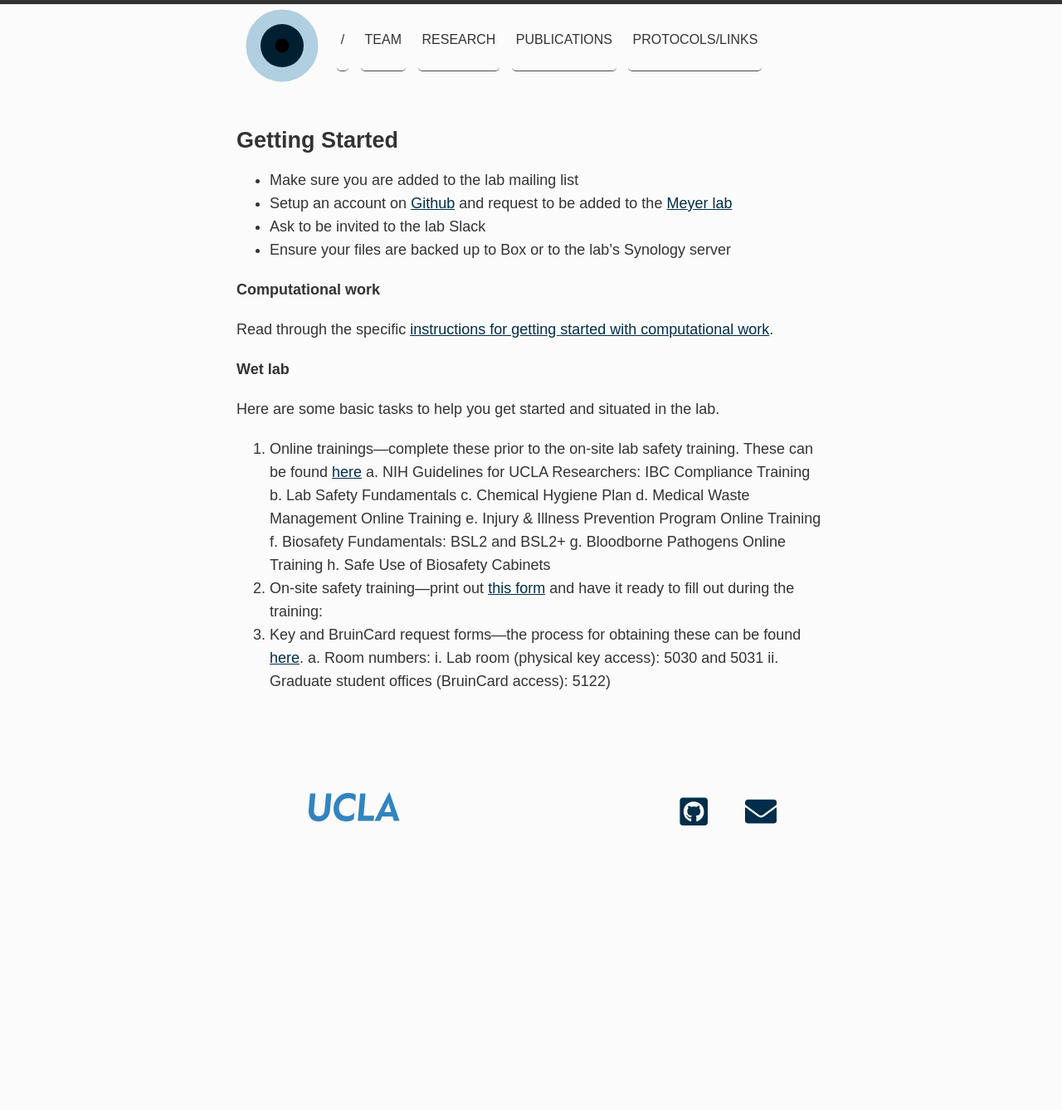
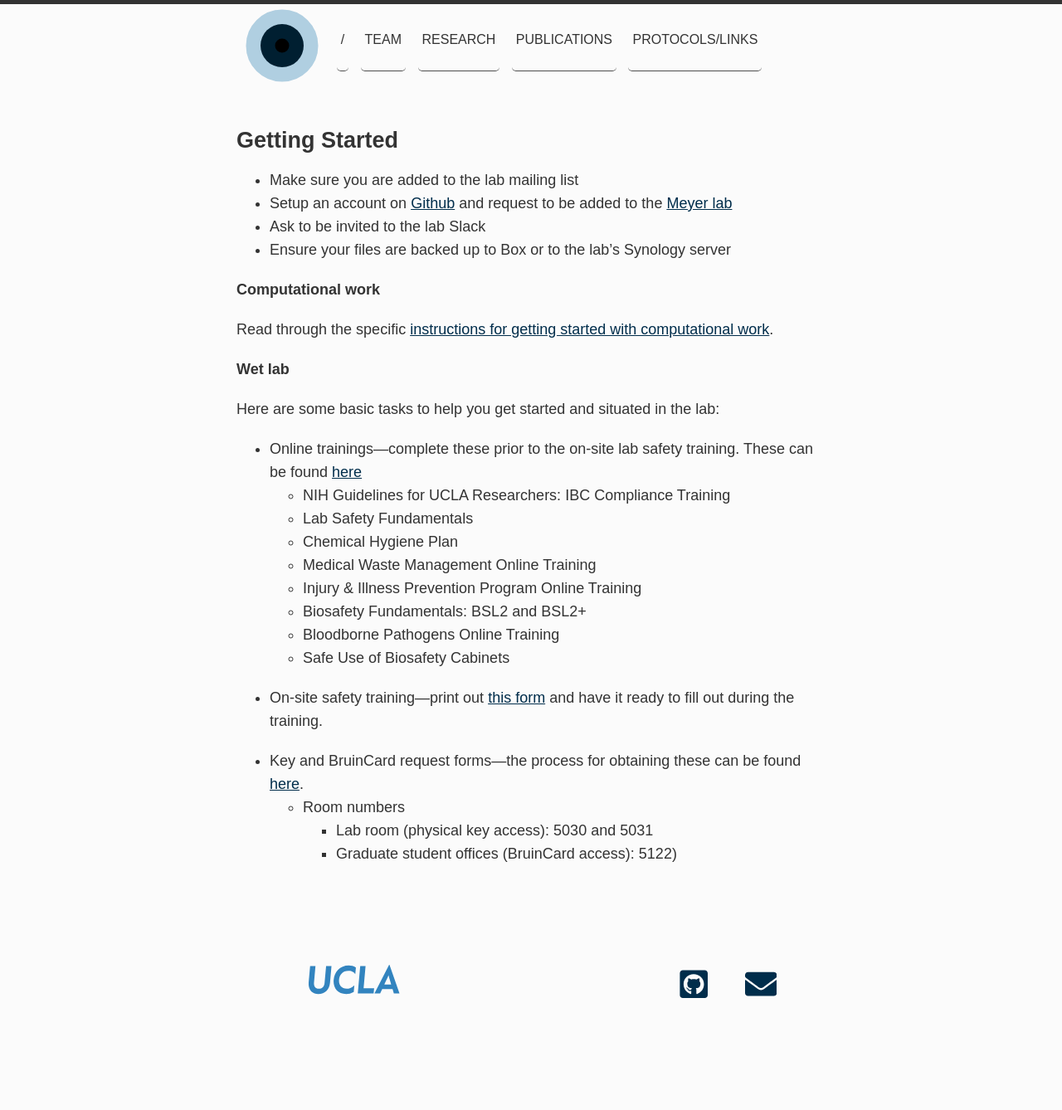
Before and after one commit to meyer-lab/asmlab.org, a Jekyll site: the page built from team/expectations/setup.md, in a window 1280 px wide. Shown: the whole page at 83% size. Built offline with Jekyll 4.4.1, drawn with Linux system fonts in a browser that asks for light colours; some web fonts are replaced; before the commit the page ends 1130 px from its top, so only the background shows below that.

Commit message:
Fix formatting (#130)

```diff
--- a/team/expectations/setup.md
+++ b/team/expectations/setup.md
@@ -14,18 +14,20 @@ Read through the specific [instructions for getting started with computational w
 
 #### Wet lab
 
-Here are some basic tasks to help you get started and situated in the lab.
-1.	Online trainings—complete these prior to the on-site lab safety training. These can be found [here](https://worksafe.ucla.edu/UCLA/Programs/Standard/Control/elmLearner.wml)
-    a.	NIH Guidelines for UCLA Researchers: IBC Compliance Training
-    b.	Lab Safety Fundamentals
-    c.	Chemical Hygiene Plan
-    d.	Medical Waste Management Online Training
-    e.	Injury & Illness Prevention Program Online Training
-    f.	Biosafety Fundamentals: BSL2 and BSL2+
-    g.	Bloodborne Pathogens Online Training
-    h.	Safe Use of Biosafety Cabinets
-2.	On-site safety training—print out [this form](https://ucla.app.box.com/s/xpuqfo20nen0smimu9sgljvyz6knt4dv) and have it ready to fill out during the training:
-3.	Key and BruinCard request forms—the process for obtaining these can be found [here](https://www.bioeng.ucla.edu/resources/).
-    a.	Room numbers:
-        i.	Lab room (physical key access): 5030 and 5031
-        ii.	Graduate student offices (BruinCard access): 5122)
+Here are some basic tasks to help you get started and situated in the lab:
+
+- Online trainings—complete these prior to the on-site lab safety training. These can be found [here](https://worksafe.ucla.edu/UCLA/Programs/Standard/Control/elmLearner.wml)
+  - NIH Guidelines for UCLA Researchers: IBC Compliance Training
+  - Lab Safety Fundamentals
+  - Chemical Hygiene Plan
+  - Medical Waste Management Online Training
+  - Injury & Illness Prevention Program Online Training
+  - Biosafety Fundamentals: BSL2 and BSL2+
+  - Bloodborne Pathogens Online Training
+  - Safe Use of Biosafety Cabinets
+- On-site safety training—print out [this form](https://ucla.app.box.com/s/xpuqfo20nen0smimu9sgljvyz6knt4dv) and have it ready to fill out during the training.
+
+- Key and BruinCard request forms—the process for obtaining these can be found [here](https://www.bioeng.ucla.edu/resources/).
+	- Room numbers
+	    - Lab room (physical key access): 5030 and 5031
+	    - Graduate student offices (BruinCard access): 5122)
```
